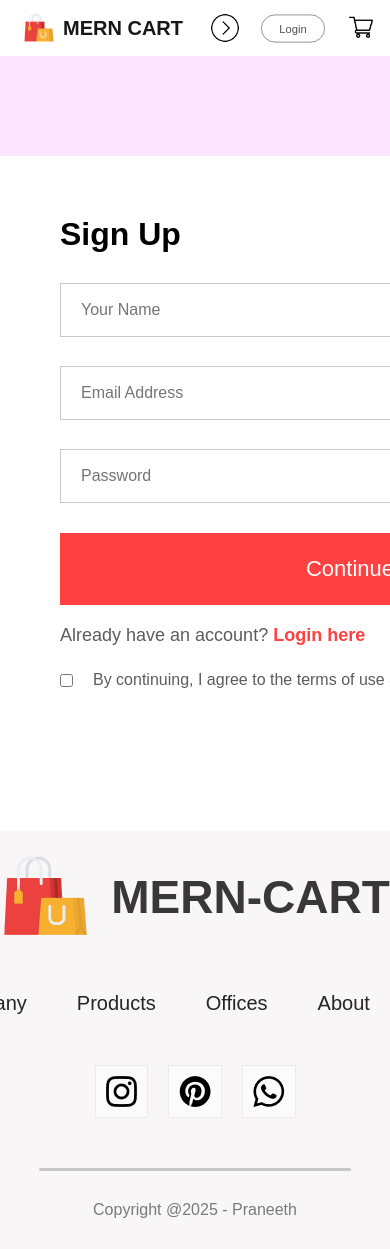
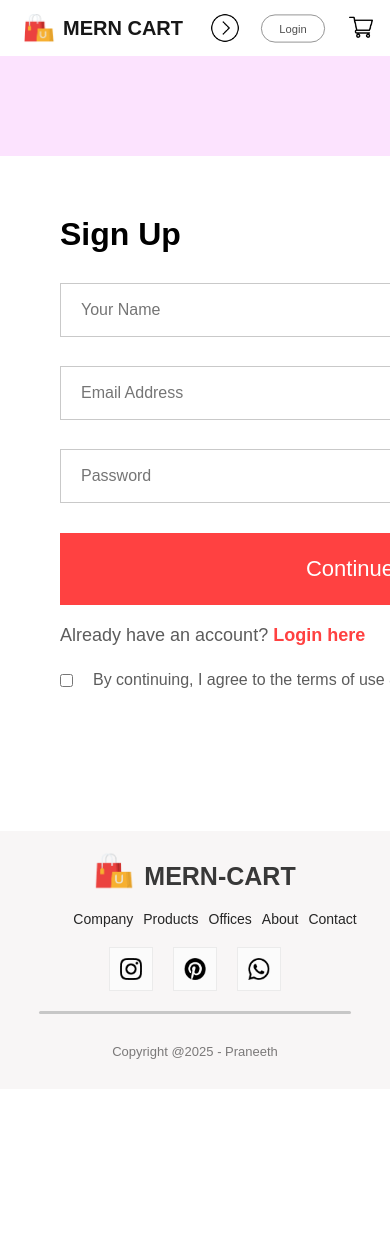
Before and after one commit to PraneethBunny123/MERN-Cart, a React (Vite) app in the folder frontend/: page /login in a window 390 px wide. Shown: the top 1249 px of the page. After the commit the page ends 1089 px from the top, so only its background shows below. Built offline with nearby package versions, Linux system fonts and the light colour scheme.

Commit message:
800px screen size styles for footer

```diff
--- a/frontend/src/components/Footer/Footer.css
+++ b/frontend/src/components/Footer/Footer.css
@@ -62,3 +62,29 @@
     height: 3px;
     background: #c7c7c7;
 }
+
+@media(max-width: 800px) {
+    .footer {
+        gap: 20px;
+    }
+    .footer-logo {
+        gap: 10px;
+        align-items: end;
+    }
+    .footer-logo img {
+        width: 40px;
+    }
+    .footer-logo p {
+        font-size: 25px;
+    }
+    .footer-links {
+        font-size: 14px;
+        gap: 10px;
+    }
+    .footer-social-icons img {
+        width: 22px;
+    }
+    .footer-copyright {
+        font-size: 13px;
+    }
+}
```
